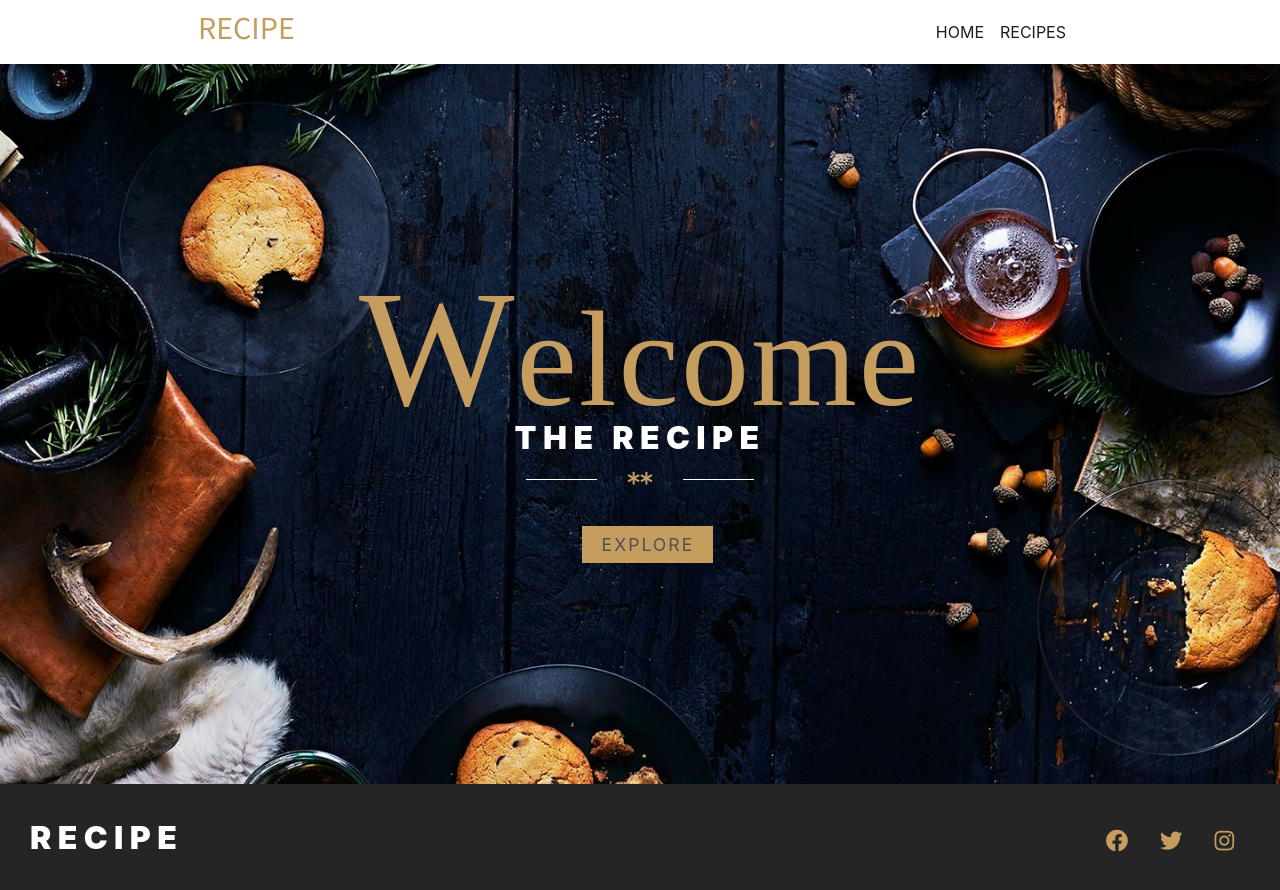
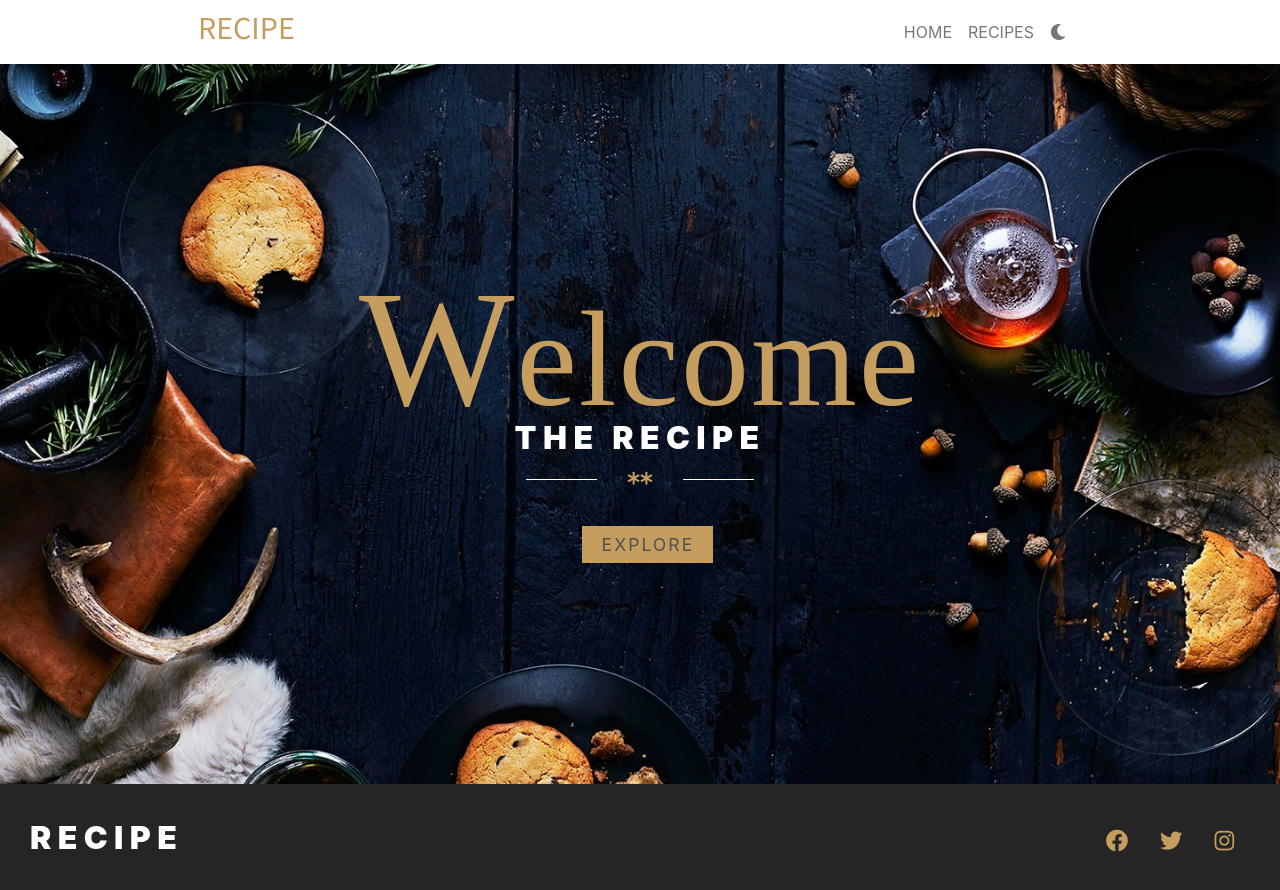
Before and after one commit to moseskereya/RecipesApp, a React (Create React App) app: page / in a window 1280 px wide. Shown: the top 890 px of the page. Built offline with nearby package versions, Linux system fonts and the light colour scheme; no server answers; a web font is replaced by a local one.

Commit message:
changing moon_function

```diff
--- a/src/App.css
+++ b/src/App.css
@@ -12,6 +12,7 @@
 }
 body{
     overflow-x: hidden;
+    scroll-behavior: smooth;
 }
 :root{
     --main-font: 'Source Sans Pro', sans-serif;
@@ -20,7 +21,14 @@ body{
     --main-font-color-dark: #252525;
     --secondary-font-color: #c59d5f;
     --body-font-color: #515151;
+
 }
+.dark-theme{
+    background-color: #2b2a2a;
+    color: whitesmoke;
+}
+
+
 html{
     font-family:var(--body-font);
     font-size:16px;
@@ -63,8 +71,9 @@ ul {
     margin-right: 1rem;
     text-decoration: none;
     text-transform: uppercase;
-    color: #1f1e1e;
+    color: rgb(122, 119, 119);
 }
+
 h1 {
 color: #242222;
 margin-bottom: 0.5rem;
@@ -269,11 +278,10 @@ font-weight: 100;
 .recipe{
     padding: .5rem;
     margin: .6rem;
-    box-shadow: inset 0 -3em 3em rgba(204, 204, 204, 0.1),   0 0  0 2px rgb(255,255,255), 0.3em 0.3em 1em rgba(114, 114, 114, 0.205);
+    box-shadow: inset 0 -3em 3em rgba(204, 204, 204, 0),   0 0  0 2px rgba(255, 255, 255, 0), 0.3em 0.3em 1em rgba(114, 114, 114, 0.205);
     border-radius: 1rem;
 }
 .recipe h4{
-    color: #8e8e8e;
     margin: 2rem 0;
 }
 
--- a/src/Nav.js
+++ b/src/Nav.js
@@ -2,6 +2,14 @@ import React, { Component } from 'react';
 import { Link } from 'react-router-dom'
 class Nav extends Component {
     state = {}
+
+    changeTheme = () => {
+        const moon = document.querySelector('.fa-moon');
+        moon.addEventListener('click', () => {
+            document.body.classList.toggle('dark-theme');
+        })
+    }
+
     render() {
         return (
 
@@ -15,6 +23,11 @@ class Nav extends Component {
                         <Link className="link" to="/Recipes">
                             <li>Recipes</li>
                         </Link>
+                        <li className="link">
+                          <span>
+                             <i className="fa fa-moon" onClick={this.changeTheme}></i>
+                          </span>
+                        </li>
                     </ul>
                 </nav>
             </main>
```
